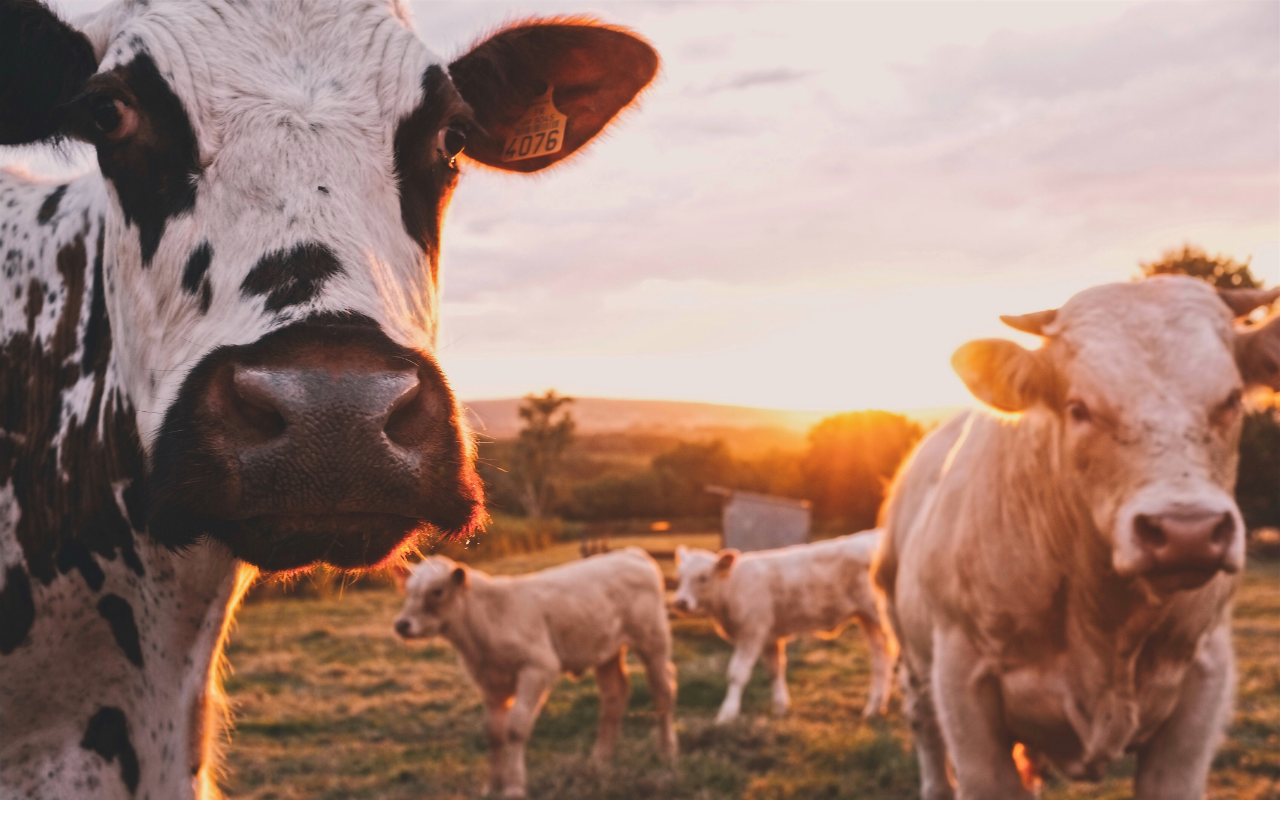
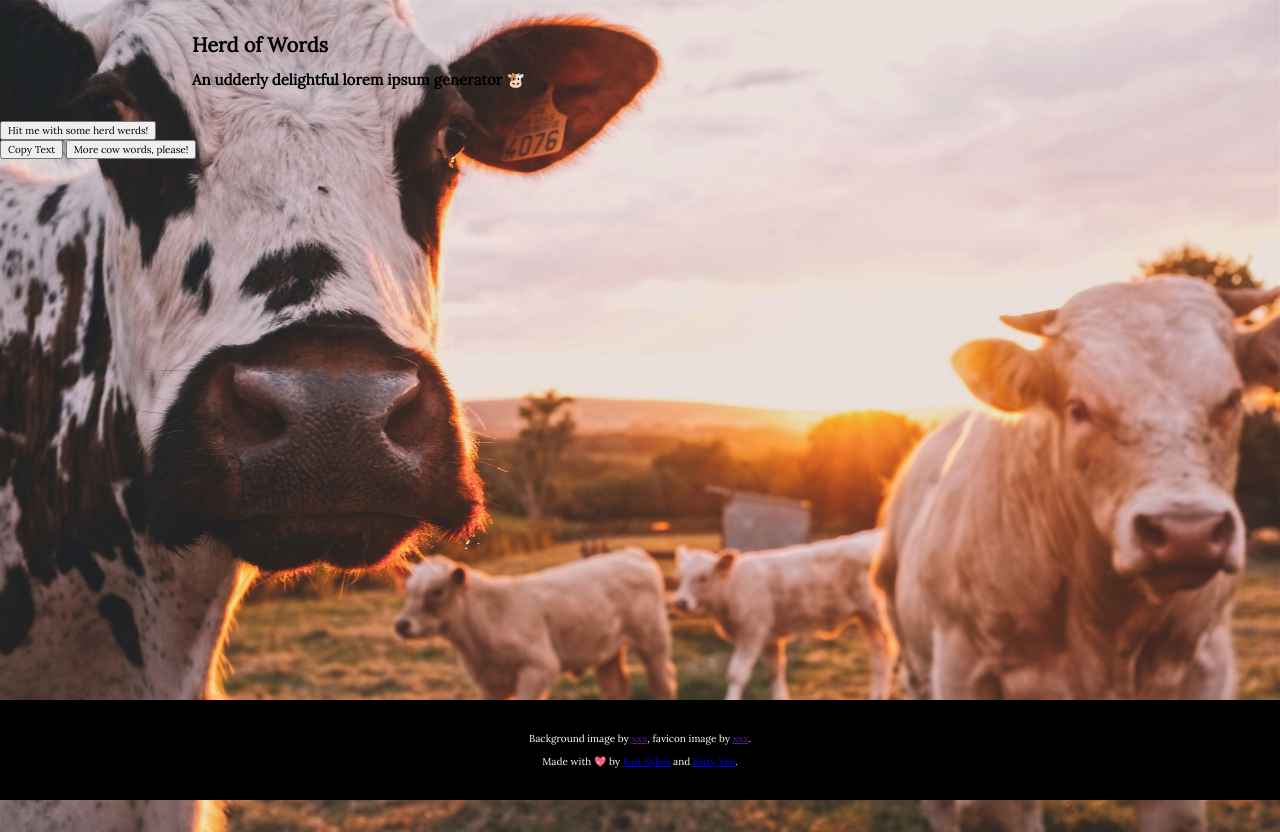
Before and after one commit to kitKait/cow-ipsum, a website: page index.html in a window 1280 px wide. Before the commit the page ends 800 px from the top, so only its background shows below. Drawn offline with nearby package versions, Linux system fonts and the light colour scheme.

Commit message:
added styling to body + main

```diff
--- a/dev/scripts/main.js
+++ b/dev/scripts/main.js
@@ -7,7 +7,7 @@ cowIpsumApp.cowSentence = {};
 cowIpsumApp.properSentence = {};
 cowIpsumApp.paragraph = {};
 
-const cowWordList = ["Angus", "Holstein Friesian", "Shorthorn", "Hereford", "Galloway", "Brown Swiss", "Texas Longhorn", "Ayrshire", "Brangus", "Jersey", "Highland", "Beefmaster", "Dexter", "Guernsey", "Belgian Blue", "Red Poll", "English Longhorn", "Piedmontese", "Aubrac", "Bonsmara", "Normande", "Brahman", "Charolais", "Gelbvieh", "Limousin", "Red Angus", "Simmental", "Watusi", "cattle", "cow", "calf", "heifer", "steer", "bullocks", "ox", "springer", "freemartin", "moooooo", "milk", "beef", "udder", "dairy", "bovine", "bull", "cowshed", "barn", "cow patty", "lowing", "grass", "hay", "chew your cud", "holy cow", "herd", "livestock", "cream", "whole milk", "half and half", "chocolate milk", "churn", "butter", "whey", "domesticated ungulates", "bos taurus", "farm", "horns", "cattle raiding", "bison", "zebu", "yak", "milker", "house cow", "oxtail", "pasture"];
+const cowWordList = ["Angus", "Holstein Friesian", "Shorthorn", "Hereford", "Galloway", "Brown Swiss", "Texas Longhorn", "Ayrshire", "Brangus", "Jersey", "Highland", "Beefmaster", "Dexter", "Guernsey", "Belgian Blue", "Red Poll", "English Longhorn", "Piedmontese", "Aubrac", "Bonsmara", "Normande", "Brahman", "Charolais", "Gelbvieh", "Limousin", "Red Angus", "Simmental", "Watusi", "cattle", "cow", "calf", "heifer", "steer", "bullocks", "ox", "springer", "freemartin", "milk", "beef", "udder", "dairy", "bovine", "bull", "cowshed", "barn", "cow patty", "lowing", "grass", "hay", "chew your cud", "holy cow", "herd", "livestock", "cream", "whole milk", "half and half", "chocolate milk", "churn", "butter", "whey", "domesticated ungulates", "bos taurus", "farm", "horns", "cattle raiding", "bison", "zebu", "yak", "milker", "house cow", "oxtail", "pasture"];
 
 console.log('hello world');
 console.log(cowWordList);
@@ -48,7 +48,7 @@ const generateParagraph = () => {
 		generateCowWords();
 	}
 	// convert the array of sentences to one string with a space after
-	cowIpsumApp.paragraph = newSentencesArray.join(' ');
+	cowIpsumApp.paragraph = newSentencesArray.join(' ').slice(0, -1) + ', moooooooo.';
 	console.log(cowIpsumApp.paragraph);
 }
 
--- a/dev/styles/base/_baseStyles.scss
+++ b/dev/styles/base/_baseStyles.scss
@@ -3,20 +3,11 @@ body {
 	background: url(../../assets/stijn-te-strake-316914.jpg) no-repeat;
 	background-size: cover;
 	height: 100vh;
-	width: 100vw;
-}
-
-.outerWrapper {
-	max-width: 1920px;
 	width: 100%;
-	margin: 0 auto;
-	padding: 0 4rem;
 }
 
 .wrapper {
 	max-width: 1170px;
 	width: 70%;
 	margin: 2rem auto;
-	padding-bottom: 2rem;
-	border-bottom: 2px dashed black;
 }
--- a/dev/styles/base/_typography.scss
+++ b/dev/styles/base/_typography.scss
@@ -1,4 +1,3 @@
 body {
-	text-shadow: 2px 2px 0 rgba(234, 236, 238, 0.5);
-	transition: color .2s;
+	font-family: $serif;
 }
--- a/dev/styles/base/_variables.scss
+++ b/dev/styles/base/_variables.scss
@@ -3,5 +3,5 @@ $background: #F8FAFC;
 $lightblue: rgb(76, 159, 236);
 
 // FONT STACKS
-$serif: 'Playfair Display', serif;
-$sansSerif: 'Montserrat', sans-serif;
+$serif: 'Lora', serif;
+$sansSerif: 'Open Sans', sans-serif;
--- /dev/null
+++ b/dev/styles/partials/_footer.scss
@@ -0,0 +1,9 @@
+footer {
+    background: black;
+    position: absolute;
+    bottom: 0;
+    left: 0;
+    right: 0;
+    color: white;
+    text-align: center;
+}
--- a/dev/styles/styles.scss
+++ b/dev/styles/styles.scss
@@ -4,7 +4,7 @@
 @import "base/baseStyles";
 // @import "partials/about";
 // @import "partials/contact";
-// @import "partials/footer";
+@import "partials/footer";
 // @import "partials/header";
 // @import "partials/nav";
 // @import "partials/skills";
--- a/index.html
+++ b/index.html
@@ -5,12 +5,40 @@
 	<meta name="viewport" content="width=device-width, initial-scale=1.0">
 	<title>Herds of Werds</title>
 	<!-- FAVICON -->
-	<link rel="icon" href="./favicon.ico" type="image/favicon" />
+	<link rel="icon" type="image/png" href="./assets/favicon-32x32.png" sizes="32x32" />
+	<link rel="icon" type="image/png" href="./assets/favicon-16x16.png" sizes="16x16" />
+	<!-- GOOGLE FONTS -->
+	<link href="https://fonts.googleapis.com/css?family=Lora|Open+Sans" rel="stylesheet">
 	<!-- CSS -->
 	<link rel="stylesheet" href="/public/styles/style.css">
 </head>
 <body>
+	<main>
+		<header>
+			<div class="wrapper">
+				<h1>Herd of Words</h1>
+				<h2>An udderly delightful lorem ipsum generator 🐮</h2>
+			</div>
+		</header>
 
+		<section class="buttons">
+			<button>Hit me with some herd werds!</button>
+		</section>
+
+		<section class="displayIpsum"></section>
+
+		<section class="buttons">
+			<button>Copy Text</button>
+			<button>More cow words, please!</button>
+		</section>
+
+		<footer>
+			<div class="wrapper">
+				<p>Background image by <a href="">xxx</a>, favicon image by <a href="">xxx</a>.</p>
+				<p>Made with 💖 by <a href="https://www.kaitsykes.com/">Kait Sykes</a> and <a href="http://kittyyau.com/">Kitty Yau</a>.</p>
+			</div>
+		</footer>
+	</main>
 
 	<!-- SCRIPTS -->
 	<script src="https://cdnjs.cloudflare.com/ajax/libs/jquery/3.2.1/jquery.min.js"></script>
--- a/public/scripts/main.js
+++ b/public/scripts/main.js
@@ -7,7 +7,7 @@ cowIpsumApp.cowSentence = {};
 cowIpsumApp.properSentence = {};
 cowIpsumApp.paragraph = {};
 
-var cowWordList = ["Angus", "Holstein Friesian", "Shorthorn", "Hereford", "Galloway", "Brown Swiss", "Texas Longhorn", "Ayrshire", "Brangus", "Jersey", "Highland", "Beefmaster", "Dexter", "Guernsey", "Belgian Blue", "Red Poll", "English Longhorn", "Piedmontese", "Aubrac", "Bonsmara", "Normande", "Brahman", "Charolais", "Gelbvieh", "Limousin", "Red Angus", "Simmental", "Watusi", "cattle", "cow", "calf", "heifer", "steer", "bullocks", "ox", "springer", "freemartin", "moooooo", "milk", "beef", "udder", "dairy", "bovine", "bull", "cowshed", "barn", "cow patty", "lowing", "grass", "hay", "chew your cud", "holy cow", "herd", "livestock", "cream", "whole milk", "half and half", "chocolate milk", "churn", "butter", "whey", "domesticated ungulates", "bos taurus", "farm", "horns", "cattle raiding", "bison", "zebu", "yak", "milker", "house cow", "oxtail", "pasture"];
+var cowWordList = ["Angus", "Holstein Friesian", "Shorthorn", "Hereford", "Galloway", "Brown Swiss", "Texas Longhorn", "Ayrshire", "Brangus", "Jersey", "Highland", "Beefmaster", "Dexter", "Guernsey", "Belgian Blue", "Red Poll", "English Longhorn", "Piedmontese", "Aubrac", "Bonsmara", "Normande", "Brahman", "Charolais", "Gelbvieh", "Limousin", "Red Angus", "Simmental", "Watusi", "cattle", "cow", "calf", "heifer", "steer", "bullocks", "ox", "springer", "freemartin", "milk", "beef", "udder", "dairy", "bovine", "bull", "cowshed", "barn", "cow patty", "lowing", "grass", "hay", "chew your cud", "holy cow", "herd", "livestock", "cream", "whole milk", "half and half", "chocolate milk", "churn", "butter", "whey", "domesticated ungulates", "bos taurus", "farm", "horns", "cattle raiding", "bison", "zebu", "yak", "milker", "house cow", "oxtail", "pasture"];
 
 console.log('hello world');
 console.log(cowWordList);
@@ -48,7 +48,7 @@ var generateParagraph = function generateParagraph() {
 		generateCowWords();
 	}
 	// convert the array of sentences to one string with a space after
-	cowIpsumApp.paragraph = newSentencesArray.join(' ');
+	cowIpsumApp.paragraph = newSentencesArray.join(' ').slice(0, -1) + ', moooooooo.';
 	console.log(cowIpsumApp.paragraph);
 };
 
--- a/public/styles/style.css
+++ b/public/styles/style.css
@@ -132,26 +132,25 @@ legend, button::-moz-focus-inner, input::-moz-focus-inner {
   box-sizing: border-box; }
 
 body {
-  text-shadow: 2px 2px 0 rgba(234, 236, 238, 0.5);
-  -webkit-transition: color .2s;
-  transition: color .2s; }
+  font-family: "Lora", serif; }
 
 body {
   font-size: 62.5%;
   background: url(../../assets/stijn-te-strake-316914.jpg) no-repeat;
   background-size: cover;
   height: 100vh;
-  width: 100vw; }
-
-.outerWrapper {
-  max-width: 1920px;
-  width: 100%;
-  margin: 0 auto;
-  padding: 0 4rem; }
+  width: 100%; }
 
 .wrapper {
   max-width: 1170px;
   width: 70%;
-  margin: 2rem auto;
-  padding-bottom: 2rem;
-  border-bottom: 2px dashed black; }
+  margin: 2rem auto; }
+
+footer {
+  background: black;
+  position: absolute;
+  bottom: 0;
+  left: 0;
+  right: 0;
+  color: white;
+  text-align: center; }
```
Also changed, not shown: assets/favicon-16x16.png (added), assets/favicon-32x32.png (added).
